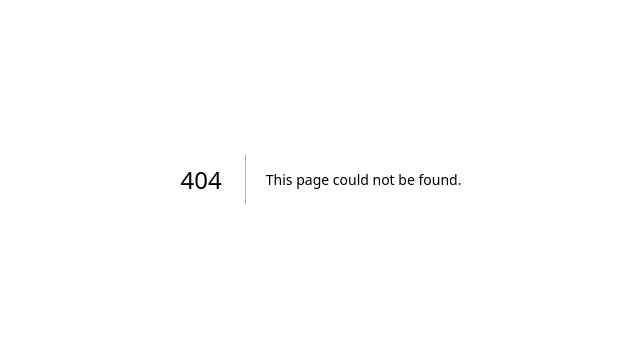
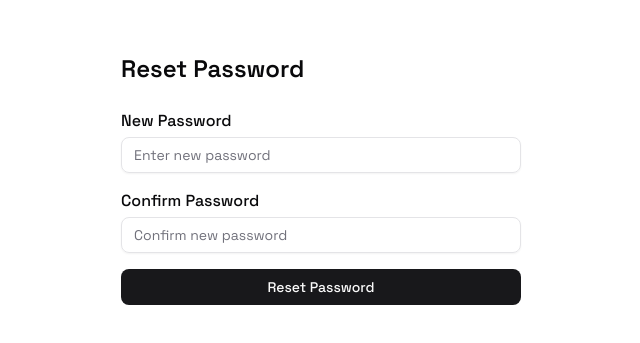
Before and after one commit to AlokMahapatra26/teletrabago-client, a Next.js app: page /reset-password in a window 1280 px wide. Before the commit this address had no page. Shown: the part 221-564 px from the top of the page, without its empty margins (319-959 px from the left). Built offline with nearby package versions, Linux system fonts and the light colour scheme; no server answers.

Commit message:
implement forgot password

```diff
--- /dev/null
+++ b/src/app/forgot-password/page.tsx
@@ -0,0 +1,14 @@
+'use client';
+
+import { ForgotPasswordForm } from '@/components/auth/ForgotPasswordForm';
+
+export default function ForgotPasswordPage() {
+  return (
+    <main className="flex items-center justify-center min-h-screen  p-4">
+      <div className="w-full max-w-md rounded-md  p-6 shadow-md">
+        <h1 className="text-2xl font-semibold mb-6">Reset your password</h1>
+        <ForgotPasswordForm />
+      </div>
+    </main>
+  );
+}
--- /dev/null
+++ b/src/app/reset-password/page.tsx
@@ -0,0 +1,139 @@
+'use client';
+
+import { useState, useEffect } from 'react';
+import { useRouter } from 'next/navigation';
+import { supabase } from '@/lib/supabase';
+import { Button } from '@/components/ui/button';
+import { Input } from '@/components/ui/input';
+
+function parseHashParams(hash: string) {
+  const params = new URLSearchParams(hash.replace(/^#/, ''));
+  return {
+    access_token: params.get('access_token'),
+    refresh_token: params.get('refresh_token'),
+  };
+}
+
+export default function ResetPasswordPage() {
+  const router = useRouter();
+
+  const [accessToken, setAccessToken] = useState<string | null>(null);
+  const [refreshToken, setRefreshToken] = useState<string | null>(null);
+  const [password, setPassword] = useState('');
+  const [confirmPassword, setConfirmPassword] = useState('');
+  const [message, setMessage] = useState<string | null>(null);
+  const [loading, setLoading] = useState(false);
+
+  useEffect(() => {
+    if (typeof window === 'undefined') return;
+
+    const { access_token, refresh_token } = parseHashParams(window.location.hash);
+    console.log('Tokens from URL hash:', { access_token, refresh_token });
+
+    if (access_token && refresh_token) {
+      setAccessToken(access_token);
+      setRefreshToken(refresh_token);
+
+      supabase.auth
+        .setSession({
+          access_token,
+          refresh_token,
+        })
+        .catch(console.error);
+    }
+  }, []);
+
+  const handleSubmit = async (e: React.FormEvent) => {
+    e.preventDefault();
+
+    setMessage(null);
+
+    if (!accessToken || !refreshToken) {
+      setMessage('Invalid or missing access token.');
+      return;
+    }
+
+    if (password.length < 6) {
+      setMessage('Password must be at least 6 characters.');
+      return;
+    }
+
+    if (password !== confirmPassword) {
+      setMessage('Passwords do not match.');
+      return;
+    }
+
+    setLoading(true);
+
+    try {
+      const { error } = await supabase.auth.updateUser({ password });
+
+      if (error) {
+        setMessage(`Error: ${error.message}`);
+      } else {
+        setMessage('Password updated successfully! Redirecting to login...');
+        setTimeout(() => router.push('/signin'), 3000);
+      }
+    } catch (err) {
+      setMessage('Unexpected error occurred.');
+      console.error(err);
+    } finally {
+      setLoading(false);
+    }
+  };
+
+  return (
+    <main className="flex min-h-screen items-center justify-center bg-background p-4">
+      <div className="max-w-md w-full rounded-md  p-6 shadow-lg">
+        <h1 className="text-2xl font-semibold mb-6">Reset Password</h1>
+
+        {message && (
+          <p className="mb-4 text-center text-sm text-muted-foreground">{message}</p>
+        )}
+
+        <form onSubmit={handleSubmit} className="space-y-4">
+          <input type="hidden" value={accessToken ?? ''} readOnly />
+          <input type="hidden" value={refreshToken ?? ''} readOnly />
+
+          <div>
+            <label htmlFor="password" className="block mb-1 font-medium">
+              New Password
+            </label>
+            <Input
+              id="password"
+              type="password"
+              value={password}
+              minLength={6}
+              required
+              onChange={(e) => setPassword(e.target.value)}
+              disabled={loading}
+              autoComplete="new-password"
+              placeholder="Enter new password"
+            />
+          </div>
+
+          <div>
+            <label htmlFor="confirmPassword" className="block mb-1 font-medium">
+              Confirm Password
+            </label>
+            <Input
+              id="confirmPassword"
+              type="password"
+              value={confirmPassword}
+              minLength={6}
+              required
+              onChange={(e) => setConfirmPassword(e.target.value)}
+              disabled={loading}
+              autoComplete="new-password"
+              placeholder="Confirm new password"
+            />
+          </div>
+
+          <Button type="submit" disabled={loading} className="w-full">
+            {loading ? 'Resetting...' : 'Reset Password'}
+          </Button>
+        </form>
+      </div>
+    </main>
+  );
+}
--- /dev/null
+++ b/src/components/auth/ForgotPasswordForm.tsx
@@ -0,0 +1,52 @@
+'use client';
+
+import { useState } from 'react';
+import { Button } from '@/components/ui/button';
+import { Input } from '@/components/ui/input';
+import { supabase } from '@/lib/supabase';
+
+export function ForgotPasswordForm() {
+  const [email, setEmail] = useState('');
+  const [message, setMessage] = useState<string | null>(null);
+  const [loading, setLoading] = useState(false);
+
+  const handleSubmit = async (e: React.FormEvent) => {
+    e.preventDefault();
+    setMessage(null);
+    setLoading(true);
+
+    const { error } = await supabase.auth.resetPasswordForEmail(email, {
+      redirectTo: `${window.location.origin}/reset-password`, // redirect on reset
+    });
+
+    if (error) {
+      setMessage(`Error: ${error.message}`);
+    } else {
+      setMessage('If your email is registered, you will receive a reset link shortly.');
+    }
+
+    setLoading(false);
+  };
+
+  return (
+    <form onSubmit={handleSubmit} className="space-y-6">
+      {message && <p className="text-sm text-muted-foreground">{message}</p>}
+
+      <label htmlFor="email" className="block font-medium text-sm mb-1">Email address</label>
+      <Input
+        id="email"
+        type="email"
+        value={email}
+        onChange={(e) => setEmail(e.target.value)}
+        required
+        disabled={loading}
+        autoComplete="email"
+        placeholder="Enter your email"
+      />
+
+      <Button type="submit" disabled={loading} className="w-full">
+        {loading ? 'Sending...' : 'Send reset link'}
+      </Button>
+    </form>
+  );
+}
--- a/src/components/auth/SignupForm.tsx
+++ b/src/components/auth/SignupForm.tsx
@@ -2,23 +2,22 @@
 
 import { useState } from 'react';
 import { useRouter } from 'next/navigation';
-import Link from 'next/link';
 import { Button } from '@/components/ui/button';
 import { Input } from '@/components/ui/input';
 import { Label } from '@/components/ui/label';
 import { apiRequest } from '@/lib/api';
-import { useAuthStore } from '@/store/authStore';
 
 export function SignupForm() {
   const router = useRouter();
-  const setAuth = useAuthStore((state) => state.setAuth);
   const [loading, setLoading] = useState(false);
   const [error, setError] = useState('');
+  const [info, setInfo] = useState('');
 
   const handleSubmit = async (e: React.FormEvent<HTMLFormElement>) => {
     e.preventDefault();
     setLoading(true);
     setError('');
+    setInfo('');
 
     const formData = new FormData(e.currentTarget);
     const email = formData.get('email') as string;
@@ -31,10 +30,10 @@ export function SignupForm() {
         body: JSON.stringify({ email, password, full_name }),
       });
 
-      setAuth(data.user, data.session.access_token);
-      router.push('/dashboard');
+      // Show info message about email confirmation
+      setInfo(data.message || 'Please check your email to confirm your account.');
     } catch (err: any) {
-      setError(err.message);
+      setError(err.message || 'Signup failed');
     } finally {
       setLoading(false);
     }
@@ -43,56 +42,56 @@ export function SignupForm() {
   return (
     <form onSubmit={handleSubmit} className="space-y-8">
       <div className="space-y-3">
-        <Label htmlFor="full_name" className="text-base font-medium">
-          Full Name
-        </Label>
+        <Label htmlFor="full_name" className="text-base font-medium">Full Name</Label>
         <Input
           id="full_name"
           name="full_name"
           type="text"
           placeholder="John Doe"
           required
-          className="h-14 text-base bg-background/80 backdrop-blur border-input focus:border-ring focus:ring-2 focus:ring-ring transition-all"
+          className="h-14 text-base bg-background/80 backdrop-blur border-input focus:border-ring focus:ring-2 transition"
         />
       </div>
 
       <div className="space-y-3">
-        <Label htmlFor="email" className="text-base font-medium">
-          Email address
-        </Label>
+        <Label htmlFor="email" className="text-base font-medium">Email address</Label>
         <Input
           id="email"
           name="email"
           type="email"
           placeholder="you@example.com"
           required
-          className="h-14 text-base bg-background/80 backdrop-blur border-input focus:border-ring focus:ring-2 focus:ring-ring transition-all"
+          className="h-14 text-base bg-background/80 backdrop-blur border-input focus:border-ring focus:ring-2 transition"
         />
       </div>
 
       <div className="space-y-3">
-        <Label htmlFor="password" className="text-base font-medium">
-          Password
-        </Label>
+        <Label htmlFor="password" className="text-base font-medium">Password</Label>
         <Input
           id="password"
           name="password"
           type="password"
           placeholder="Create a strong password"
           required
-          className="h-14 text-base bg-background/80 backdrop-blur border-input focus:border-ring focus:ring-2 focus:ring-ring transition-all"
+          className="h-14 text-base bg-background/80 backdrop-blur border-input focus:border-ring focus:ring-2 transition"
         />
       </div>
 
       {error && (
-        <div className="p-4 bg-destructive/10 border border-destructive/20 rounded-lg">
-          <p className="text-base text-destructive">{error}</p>
+        <div className="p-4 bg-destructive/10 border border-destructive rounded-lg">
+          <p className="text-destructive">{error}</p>
+        </div>
+      )}
+
+      {info && (
+        <div className="p-4 bg-primary/10 border border-primary rounded-lg">
+          <p className="text-primary">{info}</p>
         </div>
       )}
 
       <Button
         type="submit"
-        className="w-full h-14 bg-foreground text-background hover:bg-foreground/90 font-medium text-base shadow-lg hover:shadow-xl transition-all duration-300 hover:scale-[1.02] mt-4"
+        className="w-full h-14 bg-foreground text-background font-medium shadow-lg hover:shadow-xl transition duration-300"
         disabled={loading}
       >
         {loading ? 'Creating account...' : 'Create account'}
--- a/src/components/company/CreateCompanyDialog.tsx
+++ b/src/components/company/CreateCompanyDialog.tsx
@@ -51,7 +51,7 @@ export function CreateCompanyDialog({ onCompanyCreated }: CreateCompanyDialogPro
     <Dialog open={open} onOpenChange={setOpen}>
       <DialogTrigger asChild>
         <Button variant="outline" className='mt-6 cursor-pointer'>
-          <Building/>
+          Create New Company
         </Button>
       </DialogTrigger>
       <DialogContent>
--- a/src/components/landing-page/landingPage.tsx
+++ b/src/components/landing-page/landingPage.tsx
@@ -34,20 +34,20 @@ const LandingPage = () => {
           </div>
 
           {/* Features Grid */}
-          <div className="grid grid-cols-1 md:grid-cols-3 gap-8 max-w-4xl mx-auto py-12">
-            <div className="group p-8 border-2 border-border hover:bg-foreground hover:text-background transition-all duration-300 cursor-default">
+          <div className="grid grid-cols-1 md:grid-cols-3 gap-8 max-w-4xl mx-auto py-12 ">
+            <div className="group p-8 border-2 border-border transition-all duration-300 cursor-default rounded-4xl">
               <div className="text-4xl font-bold mb-3">01</div>
               <h3 className="text-lg font-semibold mb-2">Real-Time Meetings</h3>
               <p className="text-sm opacity-70">High-quality video calls with zero latency</p>
             </div>
 
-            <div className="group p-8 border-2 border-border hover:bg-foreground hover:text-background transition-all duration-300 cursor-default md:translate-y-8">
+            <div className="group p-8 border-2 border-border transition-all duration-300 cursor-default md:translate-y-8 rounded-4xl">
               <div className="text-4xl font-bold mb-3">02</div>
               <h3 className="text-lg font-semibold mb-2">Live Collaboration</h3>
               <p className="text-sm opacity-70">Edit documents and draw together instantly</p>
             </div>
 
-            <div className="group p-8 border-2 border-border hover:bg-foreground hover:text-background transition-all duration-300 cursor-default">
+            <div className="group p-8 border-2 border-border  transition-all duration-300 cursor-default rounded-4xl">
               <div className="text-4xl font-bold mb-3">03</div>
               <h3 className="text-lg font-semibold mb-2">Team Spaces</h3>
               <p className="text-sm opacity-70">Organize projects with dedicated workspaces</p>
@@ -60,7 +60,7 @@ const LandingPage = () => {
               <Link href="/signup">
                 <Button
                   size="lg"
-                  className="bg-foreground text-background hover:bg-foreground/90 px-12 py-7 text-lg font-semibold rounded-none border-2 border-foreground shadow-[8px_8px_0px_0px_hsl(var(--foreground))] hover:shadow-[4px_4px_0px_0px_hsl(var(--foreground))] transition-all duration-200"
+                  className="bg-foreground text-background hover:bg-foreground/90 px-12 py-7 text-lg font-semibold rounded-none border-2 border-foreground shadow-[8px_8px_0px_0px_hsl(var(--foreground))] hover:shadow-[4px_4px_0px_0px_hsl(var(--foreground))] transition-all duration-200 rounded-4xl"
                 >
                   Get Started Free
                 </Button>
@@ -70,7 +70,7 @@ const LandingPage = () => {
                 <Button
                   variant="outline"
                   size="lg"
-                  className="bg-background text-foreground border-2 border-border hover:bg-accent px-12 py-7 text-lg font-semibold rounded-none shadow-[8px_8px_0px_0px_hsl(var(--foreground))] hover:shadow-[4px_4px_0px_0px_hsl(var(--foreground))] transition-all duration-200"
+                  className="bg-background text-foreground border-2 border-border hover:bg-accent px-12 py-7 text-lg font-semibold rounded-none shadow-[8px_8px_0px_0px_hsl(var(--foreground))] hover:shadow-[4px_4px_0px_0px_hsl(var(--foreground))] transition-all duration-200 rounded-full"
                 >
                   Sign In
                 </Button>
@@ -78,7 +78,7 @@ const LandingPage = () => {
             </div>
 
             <p className="text-sm text-muted-foreground font-light">
-              No credit card required • Free forever plan available
+               100% Free Forever
             </p>
           </div>
 
```
